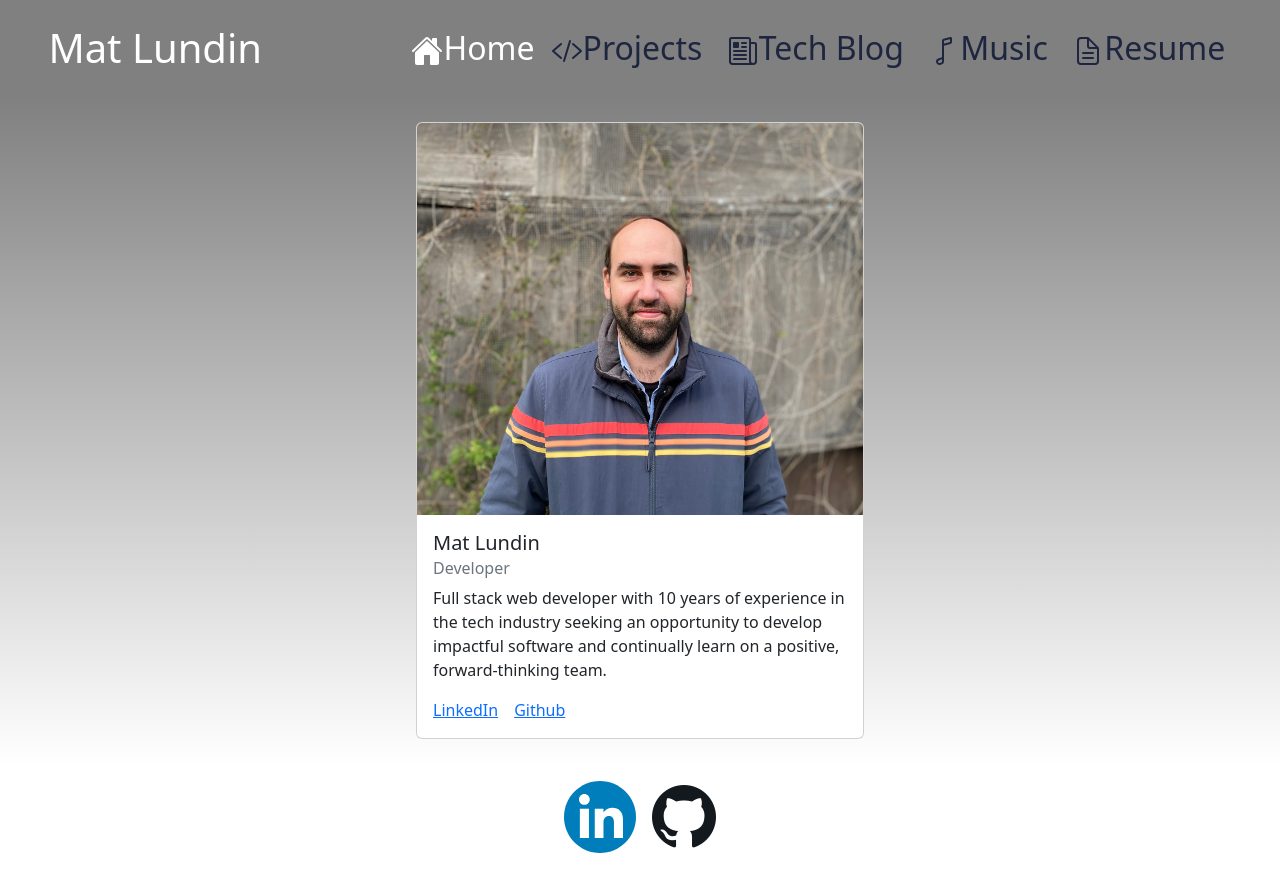
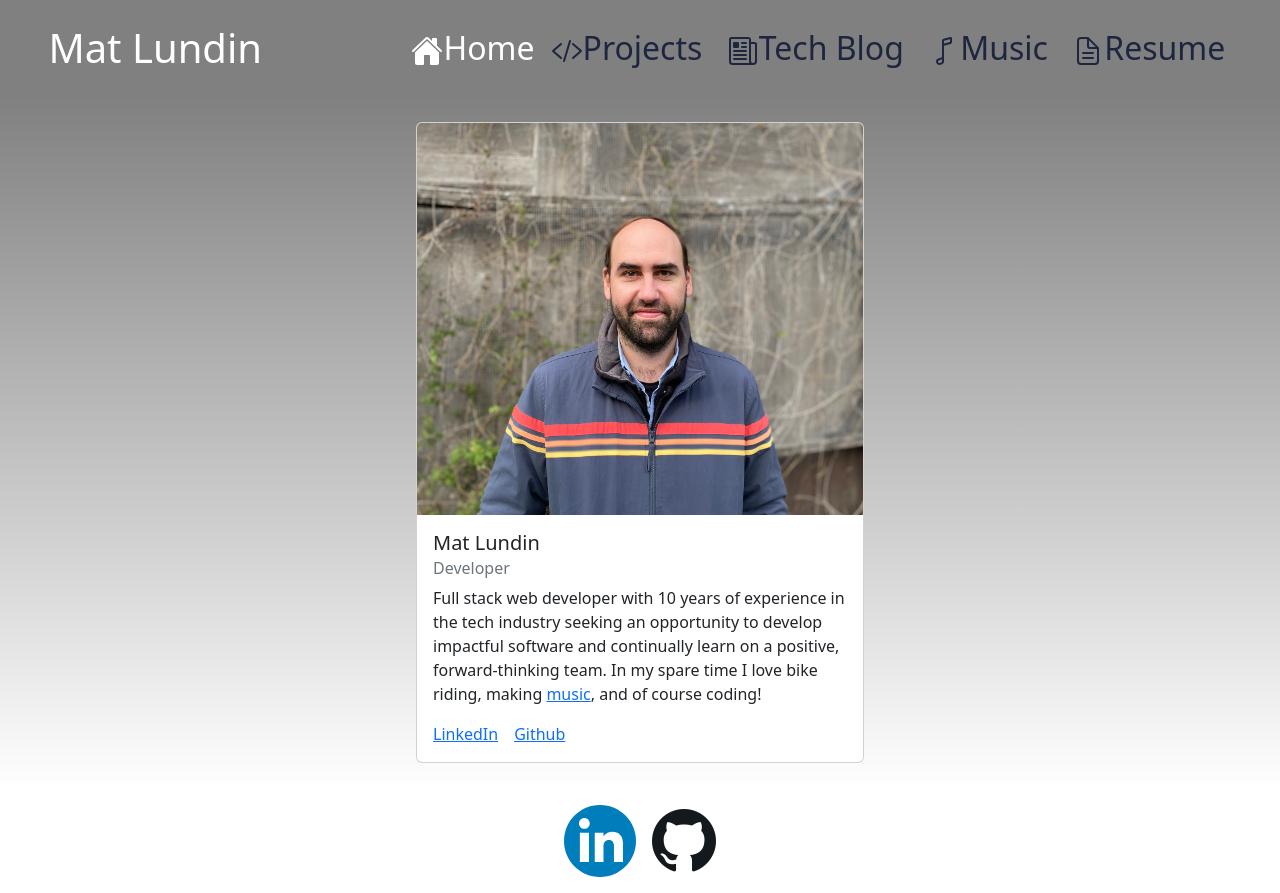
Before and after one commit to mat-lundin/matlundin, a React (Create React App) app: page / in a window 1280 px wide. Before the commit the page ends 869 px from the top, so only its background shows below. Built offline with nearby package versions, Linux system fonts and the light colour scheme.

Commit message:
edited about me section

```diff
--- a/src/components/home.js
+++ b/src/components/home.js
@@ -10,7 +10,7 @@ const home = () => {
           <Card.Title>Mat Lundin</Card.Title>
           <Card.Subtitle className="mb-2 text-muted">Developer</Card.Subtitle>
           <Card.Text>
-          Full stack web developer with 10 years of experience in the tech industry seeking an opportunity to develop impactful software and continually learn on a positive, forward-thinking team.
+          Full stack web developer with 10 years of experience in the tech industry seeking an opportunity to develop impactful software and continually learn on a positive, forward-thinking team. In my spare time I love bike riding, making <a href='/music'>music</a>, and of course coding!
           </Card.Text>
           <Card.Link href="https://www.linkedin.com/in/mathew-lundin/">LinkedIn</Card.Link>
           <Card.Link href="https://github.com/mat-lundin">Github</Card.Link>
```
